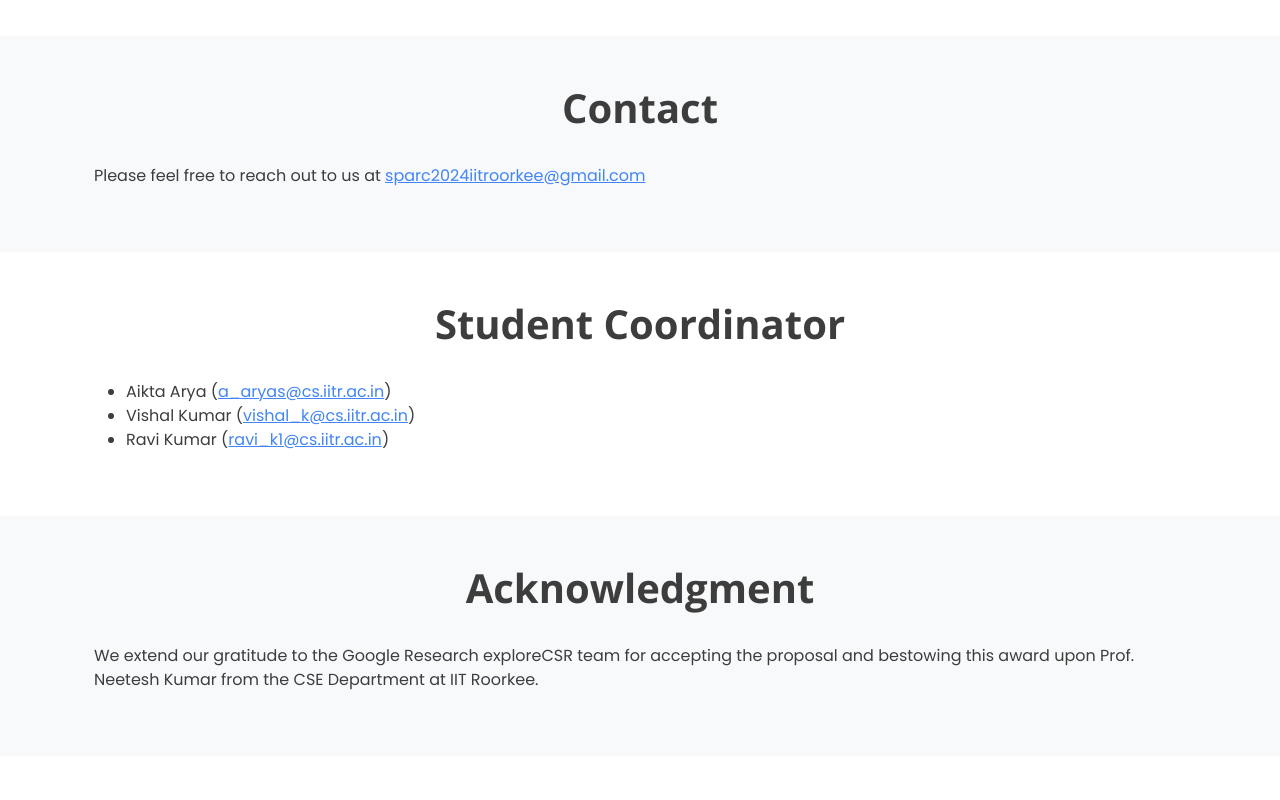
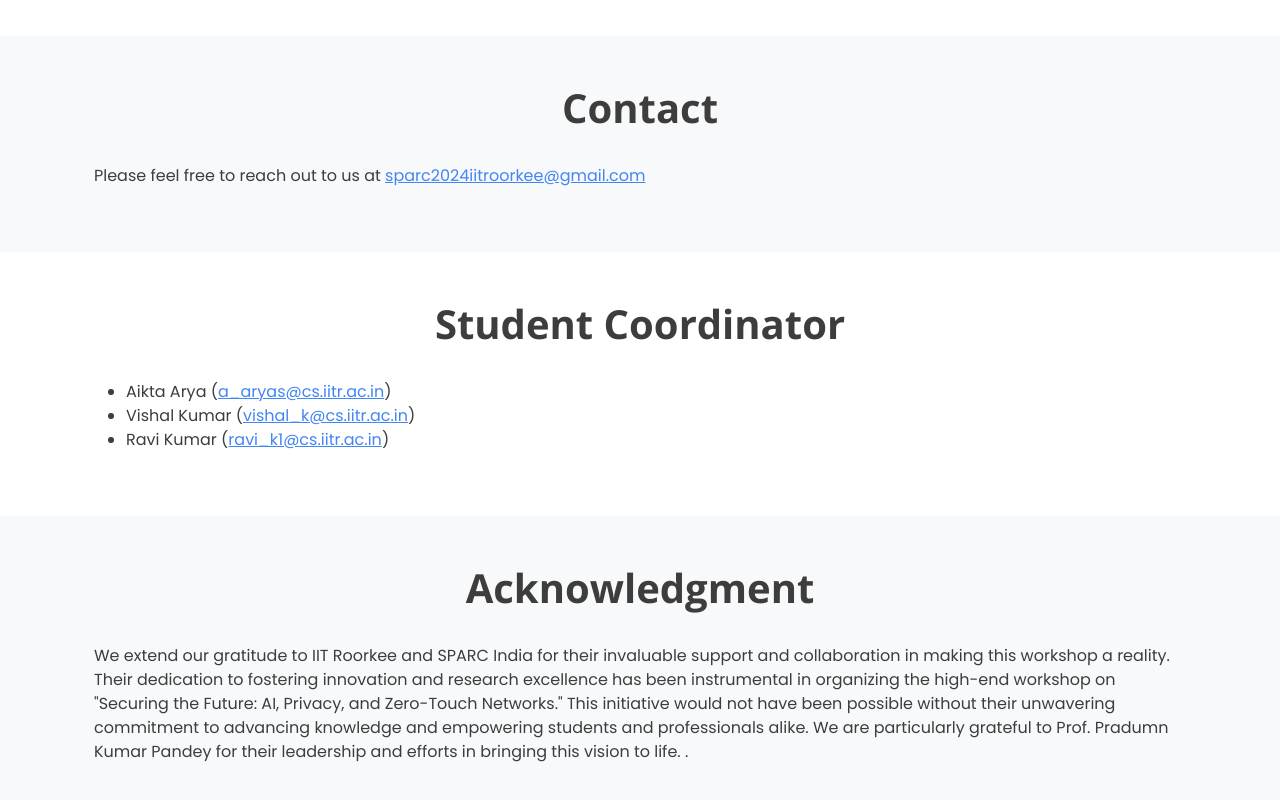
Before and after one commit to sparc2024iitroorkee/sparc2024iitroorkee.github.io, a plain HTML site: page index.html in a window 1280 px wide. Shown: the part 5652-6452 px from the top of the page. Before the commit the page ends 6408 px from the top, so only its background shows below. Drawn offline with nearby package versions, Linux system fonts and the light colour scheme.

Commit message:
Update index.html

```diff
--- a/index.html
+++ b/index.html
@@ -621,7 +621,14 @@ I am deeply honoured to welcome all students to the high-end workshop on "Securi
   <section class="bg-light">
   <div class="px-4 py-5  container" id="acknowledgment">
     <h1 class="text-center pb-4">Acknowledgment</h1>
-    <p> We extend our gratitude to the Google Research exploreCSR team for accepting the proposal and bestowing this award upon Prof. Neetesh Kumar from the CSE Department at IIT Roorkee.</p>
+    <p> We extend our gratitude to IIT Roorkee and SPARC India for their invaluable support and collaboration in making this workshop a reality. Their dedication to fostering innovation and research excellence has been instrumental in organizing the high-end workshop on "Securing the Future: AI, Privacy, and Zero-Touch Networks." This initiative would not have been possible without their unwavering commitment to advancing knowledge and empowering students and professionals alike. We are particularly grateful to Prof. Pradumn Kumar Pandey for their leadership and efforts in bringing this vision to life.
+
+
+
+
+
+
+.</p>
   </div>
   </section>
   <script src="https://cdn.jsdelivr.net/npm/bootstrap@5.0.0-beta3/dist/js/bootstrap.bundle.min.js"
```
